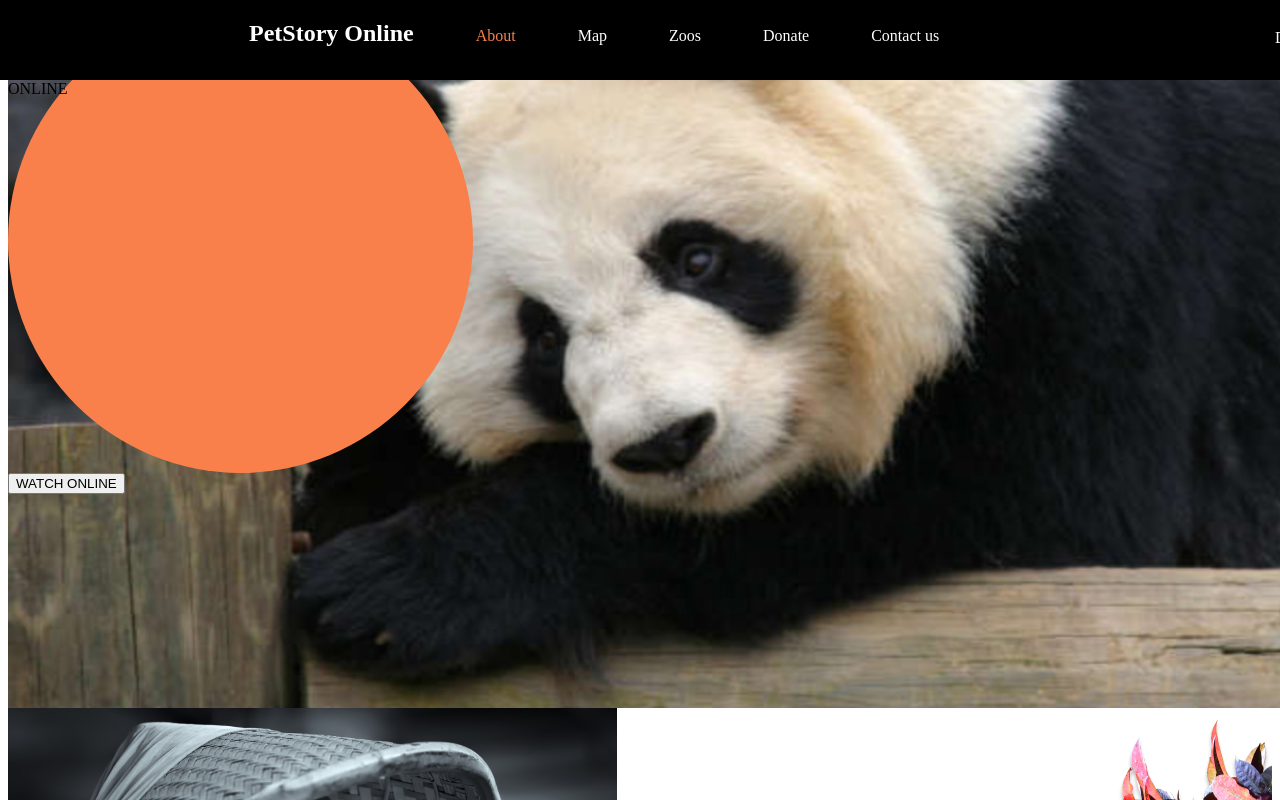
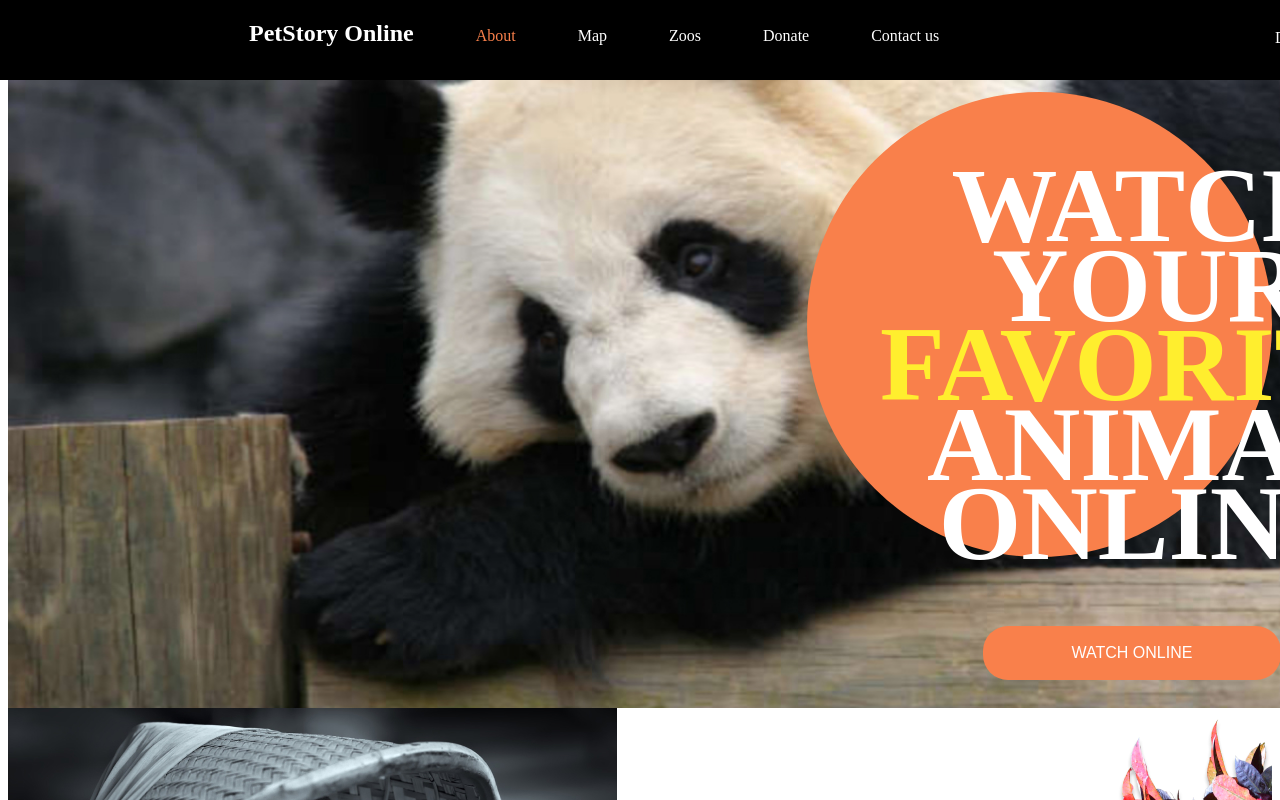
Before and after one commit to ok-olly/online-zoo, a plain HTML site: page pages/main/index.html in a window 1280 px wide. Shown: the top 800 px of the page. Drawn offline with Linux system fonts and the light colour scheme.

Commit message:
feat: add style in section1

```diff
--- a/pages/main/index.html
+++ b/pages/main/index.html
@@ -39,13 +39,15 @@
         <div class="section1-ft">
             <div>
                 <div class="Ellipse-6">
-                    <div>WATCH</div>
-                    <div>YOUR</div>
-                    <div>FAVORITE</div>
-                    <div>ANIMAL</div>
-                    <div>ONLINE</div>
+                    <div class="section1-text">
+                        <div>WATCH</div>
+                        <div>YOUR</div>
+                        <div class="favorite">FAVORITE</div>
+                        <div>ANIMAL</div>
+                        <div>ONLINE</div>
+                    </div>
                 </div>
-                <button type="button">WATCH ONLINE</button>
+                <button type="button" class="btn-watch-online">WATCH ONLINE</button>
             </div>
         </div>
         <section class="section2">
--- a/pages/main/style.css
+++ b/pages/main/style.css
@@ -1,3 +1,46 @@
+.navbar {
+    position: absolute;
+    width: 1600px;
+    height: 80px;
+    left: 0px;
+    top: 0px;
+    background: #000000;
+    backdrop-filter: blur(2px);
+}
+
+.navbar ul {
+    list-style-type: none;
+    margin: 0 0 0 220px;
+    padding: 0;
+}
+
+.navbar ul > li {
+    display: inline;
+    padding: 29px;
+}
+
+.navbar ul > li > a {
+    display: inline-block;
+    text-decoration: none;
+    color: #FFFFFF;
+}
+
+.navbar ul > li > a.active {
+    color: #F9804B;
+}
+
+.navbar ul > li > a:hover {
+    color: #F9804B;
+}
+
+.navbar ul > li > a.split {
+    position: absolute;
+    width: 105px;
+    height: 22px;
+    left: 1275px;
+    top: 29px;
+}
+
 .section1-ft {
     background-image: url(../../assets/images/Giant_Panda.jpg);
     width: 1600px;
@@ -12,6 +55,43 @@
     width: 465px;
     height: 465px;
     background-color: #F9804B;
+    position: absolute;
+    left: 807px;
+    top: 92px;
+}
+
+.section1-text {
+    font-size: 106px;
+    line-height: 75%;
+    font-style: normal;
+    font-weight: 700;
+    text-align: center;
+    color: #FFFFFF;
+    position: absolute;
+    left: 73px;
+    top: 74px;
+}
+
+.favorite {
+    color:#FFEE2E;
+}
+
+.btn-watch-online {
+    background-color: #F9804B;
+    border-radius: 25px;
+    border-style: none;
+    color: #FFFFFF;
+    font-size: 16px;
+    line-height: 140%;
+    position: absolute;
+    width: 298px;
+    height: 54px;
+    left: 983px;
+    top: 626px;
+}
+
+.btn-watch-online:hover {
+    background-color: #E47209;
 }
 
 .section2 {
@@ -62,46 +142,3 @@ footer {
     background-color: #111115;
     color: #FFFFFF;
 }
-
-.navbar {
-    position: absolute;
-    width: 1600px;
-    height: 80px;
-    left: 0px;
-    top: 0px;
-    background: #000000;
-    backdrop-filter: blur(2px);
-}
-
-.navbar ul {
-    list-style-type: none;
-    margin: 0 0 0 220px;
-    padding: 0;
-}
-
-.navbar ul > li {
-    display: inline;
-    padding: 29px;
-}
-
-.navbar ul > li > a {
-    display: inline-block;
-    text-decoration: none;
-    color: #FFFFFF;
-}
-
-.navbar ul > li > a.active {
-    color: #F9804B;
-}
-
-.navbar ul > li > a:hover {
-    color: #F9804B;
-}
-
-.navbar ul > li > a.split {
-    position: absolute;
-    width: 105px;
-    height: 22px;
-    left: 1275px;
-    top: 29px;
-}
```
